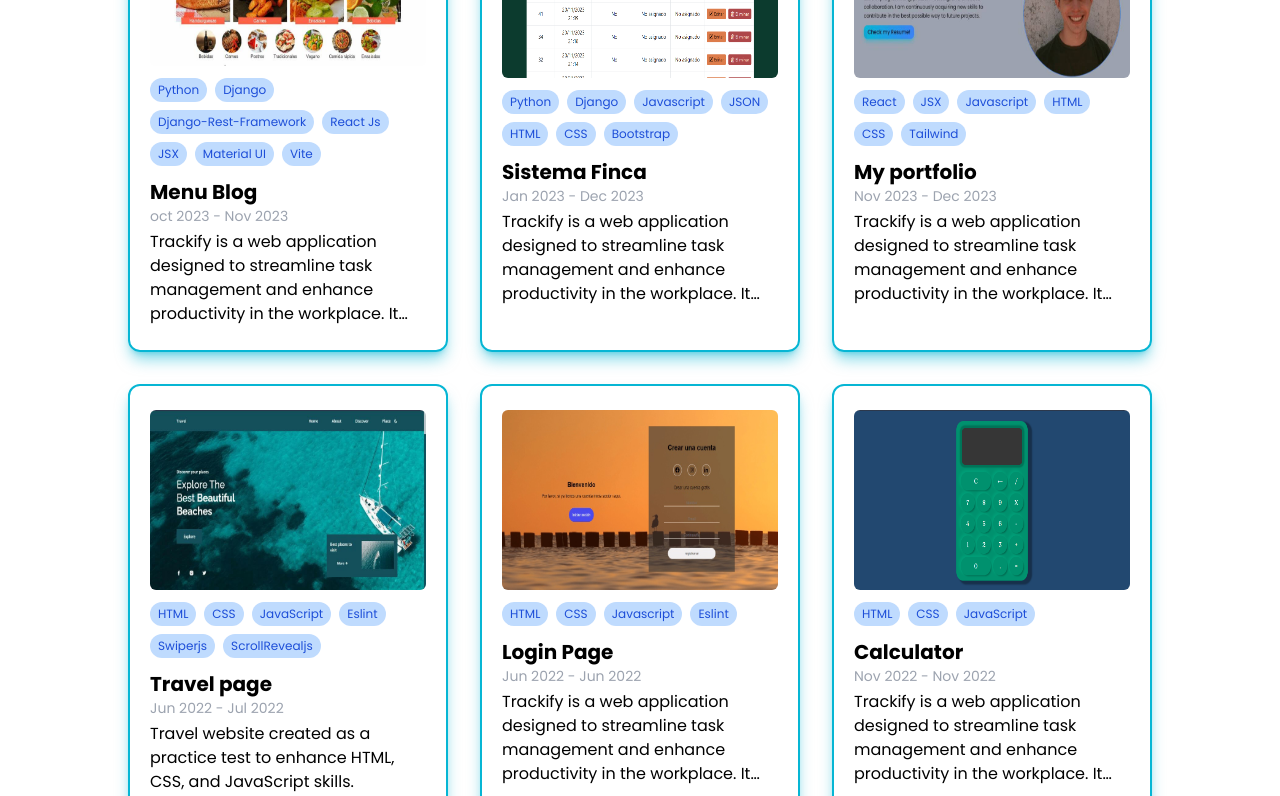
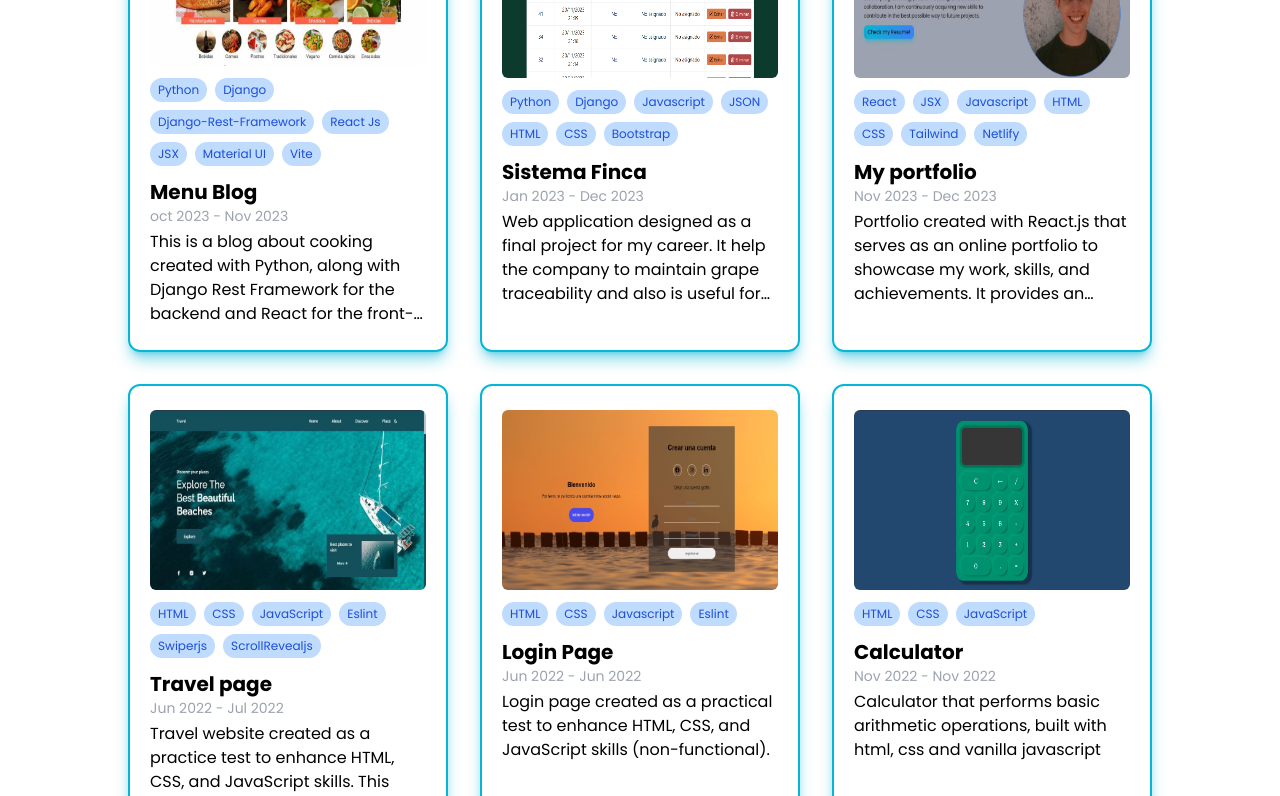
Before and after one commit to MateoLoholaberry/portfolio, a React (Vite) app: page / in a window 1280 px wide. Shown: the part 2680-3476 px from the top of the page. Built offline with nearby package versions, Linux system fonts and the light colour scheme; a web font is replaced by a local one.

Commit message:
changing description for projects

```diff
--- a/src/data/constants.js
+++ b/src/data/constants.js
@@ -235,7 +235,7 @@ export const projects = [
         title: "Menu Blog",
         date: "oct 2023 - Nov 2023",
         description:
-            "Trackify is a web application designed to streamline task management and enhance productivity in the workplace. It provides a user-friendly interface for employers to keep track of their employees' daily work activities and empowers employees to log their tasks efficiently. Admin Credentials: # Email: testadmin@gmail.com #Password- 123@testadmin, Employee Credentials: #Email: testemployee@gmail.com #Password- 123@Testemployee",
+            "This is a blog about cooking created with Python, along with Django Rest Framework for the backend and React for the front-end. Within the blog, we have a section where all the recipes are listed, another one featuring highlighted recipes, also separated by categories such as drinks, meats, etc. Additionally, it also includes a general search function for all recipes.",
         tags: [
             "Python",
             "Django",
@@ -255,7 +255,7 @@ export const projects = [
         title: "Sistema Finca",
         date: "Jan 2023 - Dec 2023",
         description:
-            "Trackify is a web application designed to streamline task management and enhance productivity in the workplace. It provides a user-friendly interface for employers to keep track of their employees' daily work activities and empowers employees to log their tasks efficiently. Admin Credentials: # Email: testadmin@gmail.com #Password- 123@testadmin, Employee Credentials: #Email: testemployee@gmail.com #Password- 123@Testemployee",
+            "Web application designed as a final project for my career. It help the company to maintain grape traceability  and also is useful for employers to keep track of their employees. Admin Credentials: #Username: Mateo #Password: mateo123.",
         tags: [
             "Python",
             "Django",
@@ -275,8 +275,16 @@ export const projects = [
         title: "My portfolio",
         date: "Nov 2023 - Dec 2023",
         description:
-            "Trackify is a web application designed to streamline task management and enhance productivity in the workplace. It provides a user-friendly interface for employers to keep track of their employees' daily work activities and empowers employees to log their tasks efficiently. Admin Credentials: # Email: testadmin@gmail.com #Password- 123@testadmin, Employee Credentials: #Email: testemployee@gmail.com #Password- 123@Testemployee",
-        tags: ["React", "JSX", "Javascript", "HTML", "CSS", "Tailwind"],
+            "Portfolio created with React.js that serves as an online portfolio to showcase my work, skills, and achievements. It provides an overview of my background, displays my projects, and offers a way to contact me.",
+        tags: [
+            "React",
+            "JSX",
+            "Javascript",
+            "HTML",
+            "CSS",
+            "Tailwind",
+            "Netlify",
+        ],
         category: "web page",
         repo: "https://github.com/MateoLoholaberry/portfolio",
         webapp: "https://mateo-loholaberry-portfolio.netlify.app",
@@ -287,7 +295,7 @@ export const projects = [
         title: "Travel page",
         date: "Jun 2022 - Jul 2022",
         description:
-            "Travel website created as a practice test to enhance HTML, CSS, and JavaScript skills.",
+            "Travel website created as a practice test to enhance HTML, CSS, and JavaScript skills. This website is a landing page that have different sections, like places to explore with a carousel function, and a section to subscribe to a newsletter. It also includes a night mode",
         tags: [
             "HTML",
             "CSS",
@@ -306,7 +314,7 @@ export const projects = [
         title: "Login Page",
         date: "Jun 2022 - Jun 2022",
         description:
-            "Trackify is a web application designed to streamline task management and enhance productivity in the workplace. It provides a user-friendly interface for employers to keep track of their employees' daily work activities and empowers employees to log their tasks efficiently. Admin Credentials: # Email: testadmin@gmail.com #Password- 123@testadmin, Employee Credentials: #Email: testemployee@gmail.com #Password- 123@Testemployee",
+            "Login page created as a practical test to enhance HTML, CSS, and JavaScript skills (non-functional).",
         tags: ["HTML", "CSS", "Javascript", "Eslint"],
         category: "web page",
         repo: "https://github.com/MateoLoholaberry/Login-form",
@@ -318,7 +326,7 @@ export const projects = [
         title: "Calculator",
         date: "Nov 2022 - Nov 2022",
         description:
-            "Trackify is a web application designed to streamline task management and enhance productivity in the workplace. It provides a user-friendly interface for employers to keep track of their employees' daily work activities and empowers employees to log their tasks efficiently. Admin Credentials: # Email: testadmin@gmail.com #Password- 123@testadmin, Employee Credentials: #Email: testemployee@gmail.com #Password- 123@Testemployee",
+            "Calculator that performs basic arithmetic operations, built with html, css and vanilla javascript",
         tags: ["HTML", "CSS", "JavaScript"],
         category: "web page",
         repo: "https://github.com/MateoLoholaberry/calculadora-js",
```
